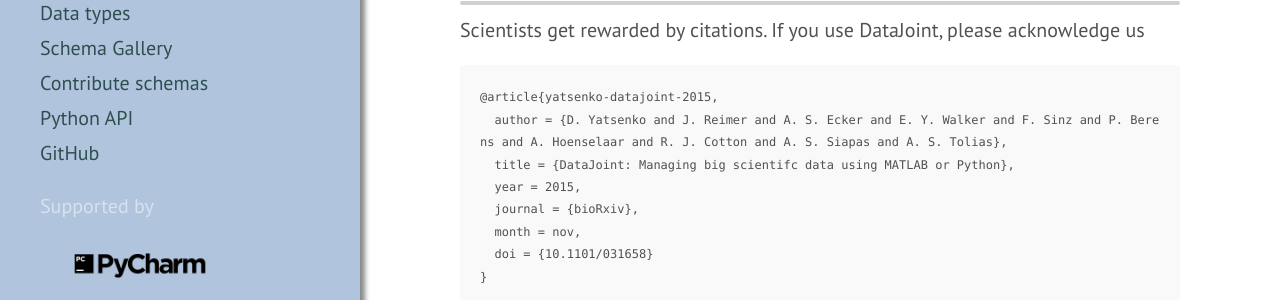
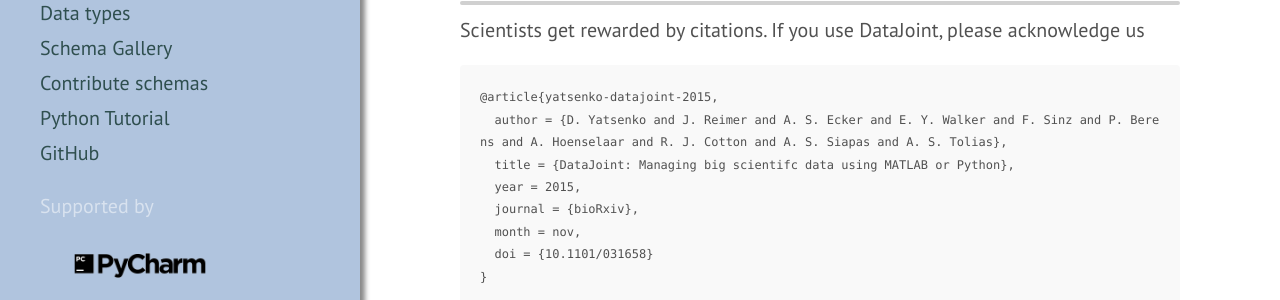
Before and after one commit to datajoint/datajoint-github-page, a Jekyll site: the page built from index.md, in a window 1280 px wide. Shown: the part 415-715 px from the top of the page. Built offline with Jekyll 4.4.1, drawn with Linux system fonts in a browser that asks for light colours; the list of posts is cut into pages by our own code.

Commit message:
Update sidebar.html

```diff
--- a/_includes/sidebar.html
+++ b/_includes/sidebar.html
@@ -22,7 +22,7 @@
         {% endif %}
       {% endfor %}
       <!-- <a class="sidebar-nav-item" href="{{ site.github.repo }}/archive/v{{ site.version }}.zip">Download</a> -->
-      <a class="sidebar-nav-item" href="http://datajoint-python.readthedocs.org/en/latest/">Python API</a>
+      <a class="sidebar-nav-item" href="https://github.com/datajoint/ipython-notebook-tutorial">Python Tutorial</a>
 
       <a class="sidebar-nav-item" href="{{ site.github.repo }}">GitHub</a>
       <!-- <span class="sidebar-nav-item">Currently v{{ site.version }}</span> -->
```
